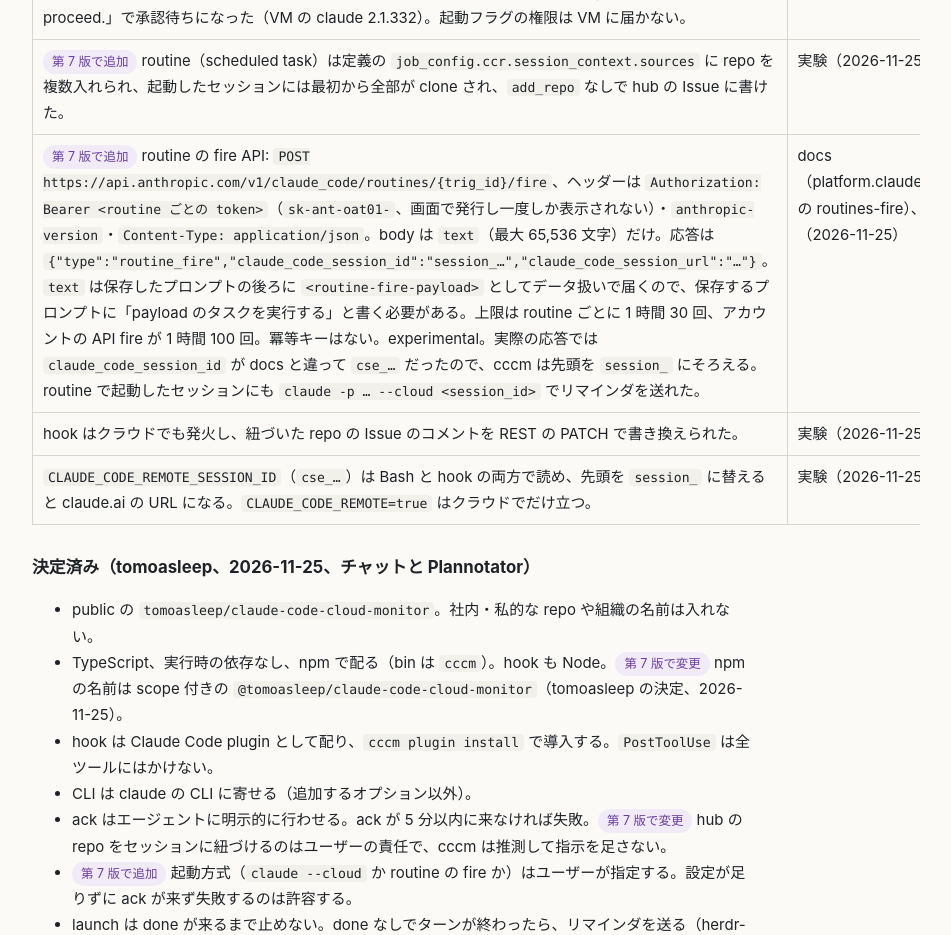
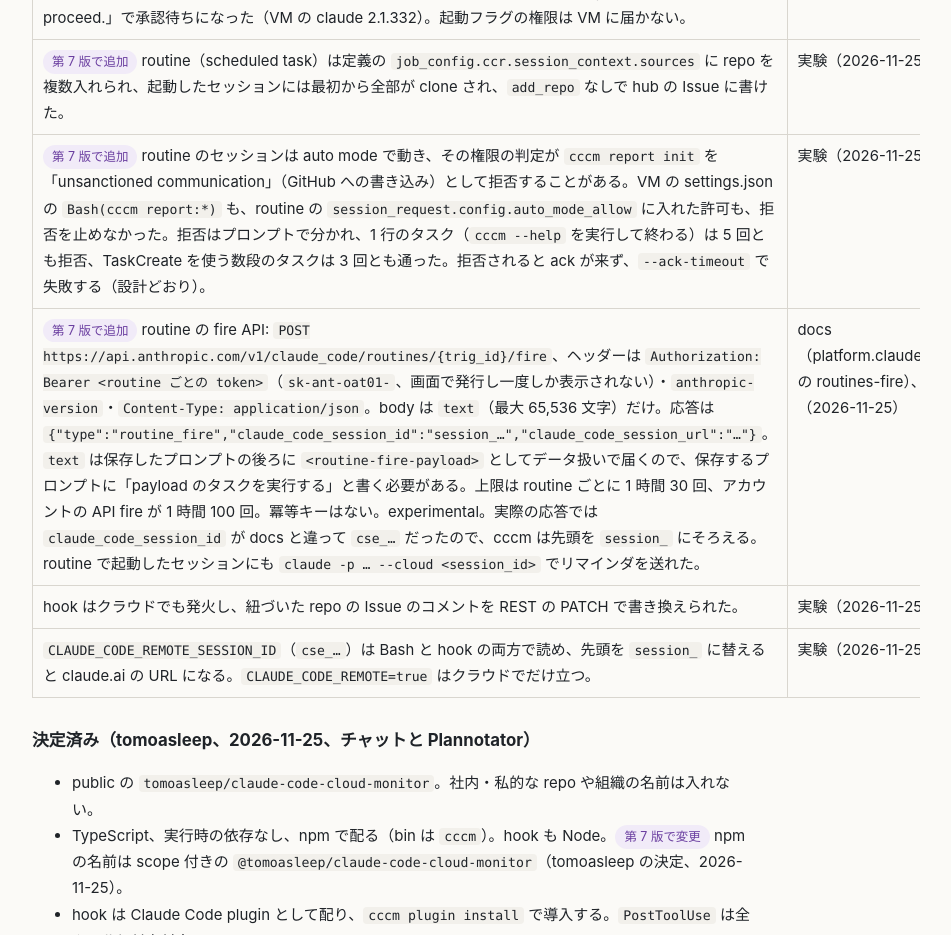
Before and after one commit to tomoasleep/claude-code-cloud-monitor, a website: page docs/design.html in a window 1280 px wide. Shown: the part 2960-3895 px from the top of the page, without its empty margins (164-1115 px from the left). Drawn offline with Linux system fonts and the light colour scheme.

Commit message:
Document that auto mode may block cccm report in routine sessions
Co-Authored-By: Claude Opus 5.5 <noreply@anthropic.com>

```diff
--- a/docs/design.html
+++ b/docs/design.html
@@ -141,6 +141,7 @@ ol.flow > li { margin-bottom: 6px; }
 <tr><td>クラウドから GitHub の REST が通るのは、セッションに紐づいた repo だけ。GraphQL は通らない。</td><td>実験（2026-11-24）</td></tr>
 <tr><td>セッションの中で <code>add_repo</code> を使うと repo を足せる。<span class="tag chg">第 7 版で変更</span> 午前の実験では VM の <code>~/.claude/settings.json</code> の <code>permissions.allow</code> に入れれば承認なしで通ったが、同じ日の午後には、同じ setup script（cccm を入れる前のもの）でも「This connector call requires your approval to proceed.」で承認待ちになった（VM の claude 2.1.332）。起動フラグの権限は VM に届かない。</td><td>実験（2026-11-25）</td></tr>
 <tr><td><span class="tag chg">第 7 版で追加</span> routine（scheduled task）は定義の <code>job_config.ccr.session_context.sources</code> に repo を複数入れられ、起動したセッションには最初から全部が clone され、<code>add_repo</code> なしで hub の Issue に書けた。</td><td>実験（2026-11-25）</td></tr>
+<tr><td><span class="tag chg">第 7 版で追加</span> routine のセッションは auto mode で動き、その権限の判定が <code>cccm report init</code> を「unsanctioned communication」（GitHub への書き込み）として拒否することがある。VM の settings.json の <code>Bash(cccm report:*)</code> も、routine の <code>session_request.config.auto_mode_allow</code> に入れた許可も、拒否を止めなかった。拒否はプロンプトで分かれ、1 行のタスク（<code>cccm --help</code> を実行して終わる）は 5 回とも拒否、TaskCreate を使う数段のタスクは 3 回とも通った。拒否されると ack が来ず、<code>--ack-timeout</code> で失敗する（設計どおり）。</td><td>実験（2026-11-25）</td></tr>
 <tr><td><span class="tag chg">第 7 版で追加</span> routine の fire API: <code>POST https://api.anthropic.com/v1/claude_code/routines/{trig_id}/fire</code>、ヘッダーは <code>Authorization: Bearer &lt;routine ごとの token&gt;</code>（<code>sk-ant-oat01-</code>、画面で発行し一度しか表示されない）・<code>anthropic-version</code>・<code>Content-Type: application/json</code>。body は <code>text</code>（最大 65,536 文字）だけ。応答は <code>{"type":"routine_fire","claude_code_session_id":"session_…","claude_code_session_url":"…"}</code>。<code>text</code> は保存したプロンプトの後ろに <code>&lt;routine-fire-payload&gt;</code> としてデータ扱いで届くので、保存するプロンプトに「payload のタスクを実行する」と書く必要がある。上限は routine ごとに 1 時間 30 回、アカウントの API fire が 1 時間 100 回。冪等キーはない。experimental。実際の応答では <code>claude_code_session_id</code> が docs と違って <code>cse_…</code> だったので、cccm は先頭を <code>session_</code> にそろえる。routine で起動したセッションにも <code>claude -p … --cloud &lt;session_id&gt;</code> でリマインダを送れた。</td><td>docs（platform.claude.com の routines-fire）、実験（2026-11-25）</td></tr>
 <tr><td>hook はクラウドでも発火し、紐づいた repo の Issue のコメントを REST の PATCH で書き換えられた。</td><td>実験（2026-11-25）</td></tr>
 <tr><td><code>CLAUDE_CODE_REMOTE_SESSION_ID</code>（<code>cse_…</code>）は Bash と hook の両方で読め、先頭を <code>session_</code> に替えると claude.ai の URL になる。<code>CLAUDE_CODE_REMOTE=true</code> はクラウドでだけ立つ。</td><td>実験（2026-11-25）</td></tr>
```
Also changed, not shown: README.md.
